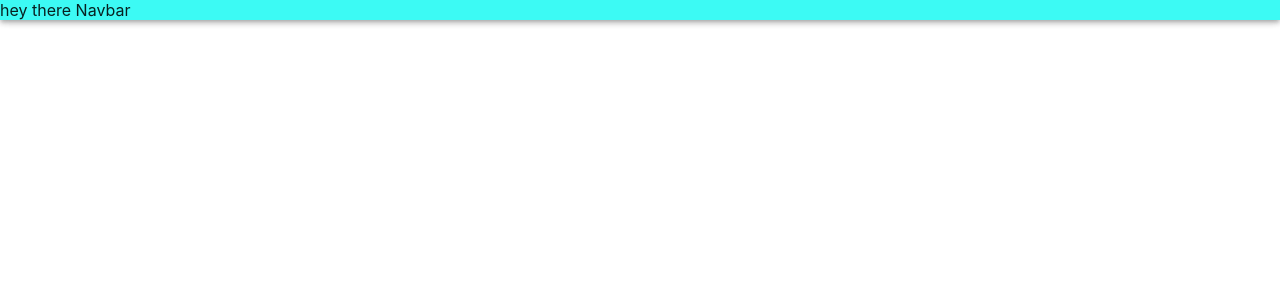
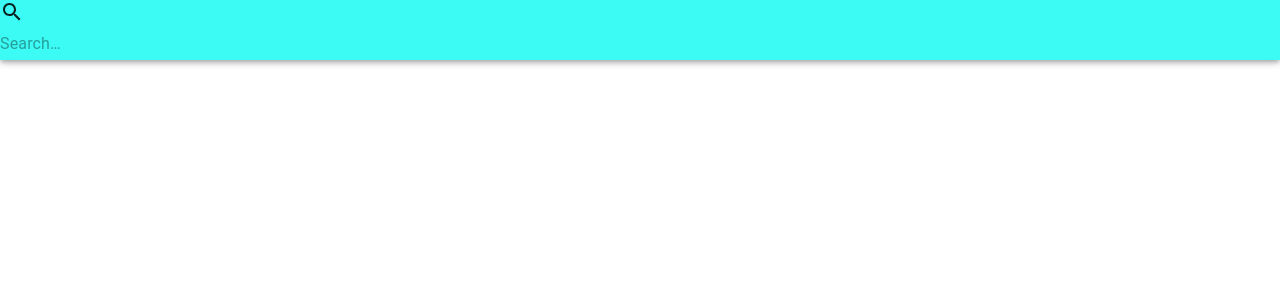
Before and after one commit to SushilSubedi/babyland, a React (Create React App) app: page / in a window 1280 px wide. Shown: the top 300 px of the page. Built offline with nearby package versions, Linux system fonts and the light colour scheme.

Commit message:
development

```diff
--- a/src/components/NavigationBar/NavigationBar.js
+++ b/src/components/NavigationBar/NavigationBar.js
@@ -1,12 +1,25 @@
 import React from 'react';
 import { AppBar,makeStyles,createStyles } from '@material-ui/core';
-
+import SearchIcon from '@material-ui/icons/Search';
+import InputBase from '@material-ui/core/InputBase';
 
 const NavigationBar = () => {
     const classes = useStyles();
     return(
        <AppBar title="Baby Land" color='primary'>
-           hey there Navbar
+            <div className={classes.search}>
+                <div className={classes.searchIcon}>
+                    <SearchIcon />
+                </div>
+                <InputBase
+                    placeholder="Search…"
+                    classes={{
+                        root: classes.inputRoot,
+                        input: classes.inputInput,
+                    }}
+                    inputProps={{ 'aria-label': 'search' }}
+                />
+            </div>
        </AppBar>
     )
 }
```
